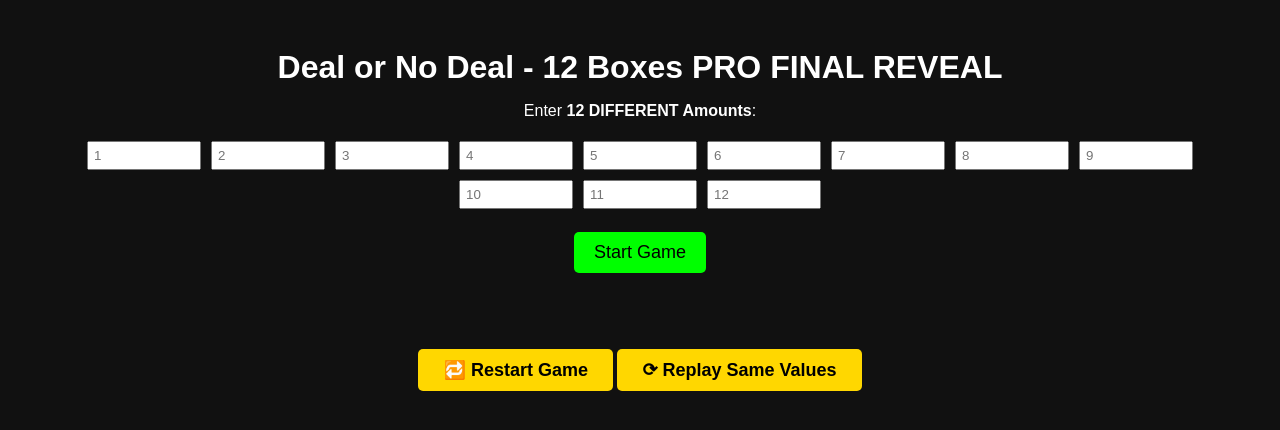
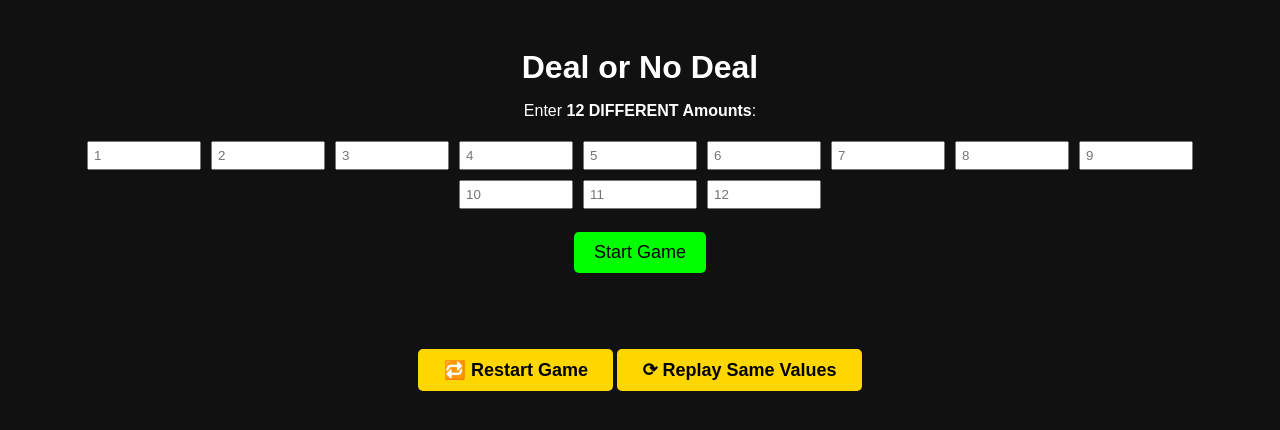
Before and after one commit to Jimmy1991-netizen/deal, a plain HTML site: page index.html in a window 1280 px wide. Drawn offline with Linux system fonts and the light colour scheme.

Commit message:
Update index.html

```diff
--- a/index.html
+++ b/index.html
@@ -25,7 +25,7 @@
 
 <body>
 
-<h1>Deal or No Deal - 12 Boxes PRO FINAL REVEAL</h1>
+<h1>Deal or No Deal</h1>
 
 <div id="startArea">
     <p>Enter <b>12 DIFFERENT Amounts</b>:</p>
```
